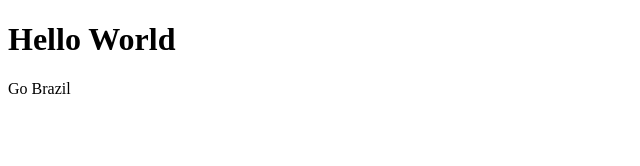
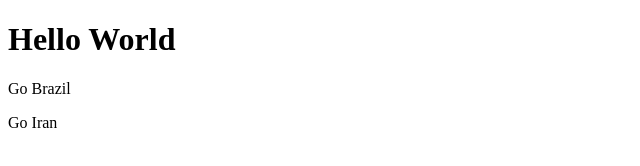
Before and after one commit to GuilhermeAsevedoAmorim/teste, a plain HTML site: page index.html in a window 1280 px wide. Shown: the full height of the page, 0-640 px from the left. Drawn offline with Linux system fonts and the light colour scheme.

Commit message:
Paragrafo Adicionado

```diff
--- a/index.html
+++ b/index.html
@@ -9,5 +9,6 @@
 <body>
     <h1>Hello World</h1>
     <p>Go Brazil</p>
+    <p>Go Iran</p>
 </body>
 </html>
```
